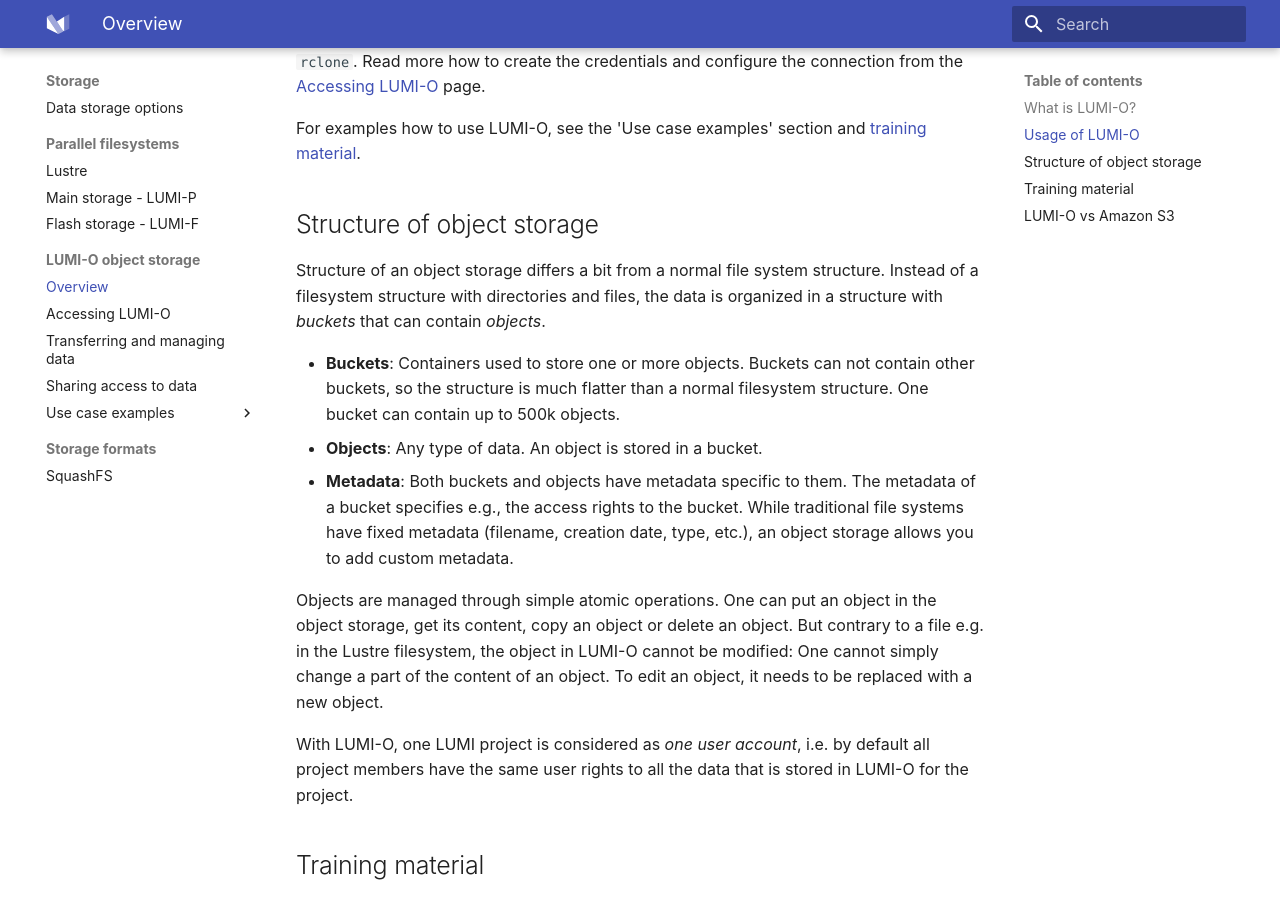
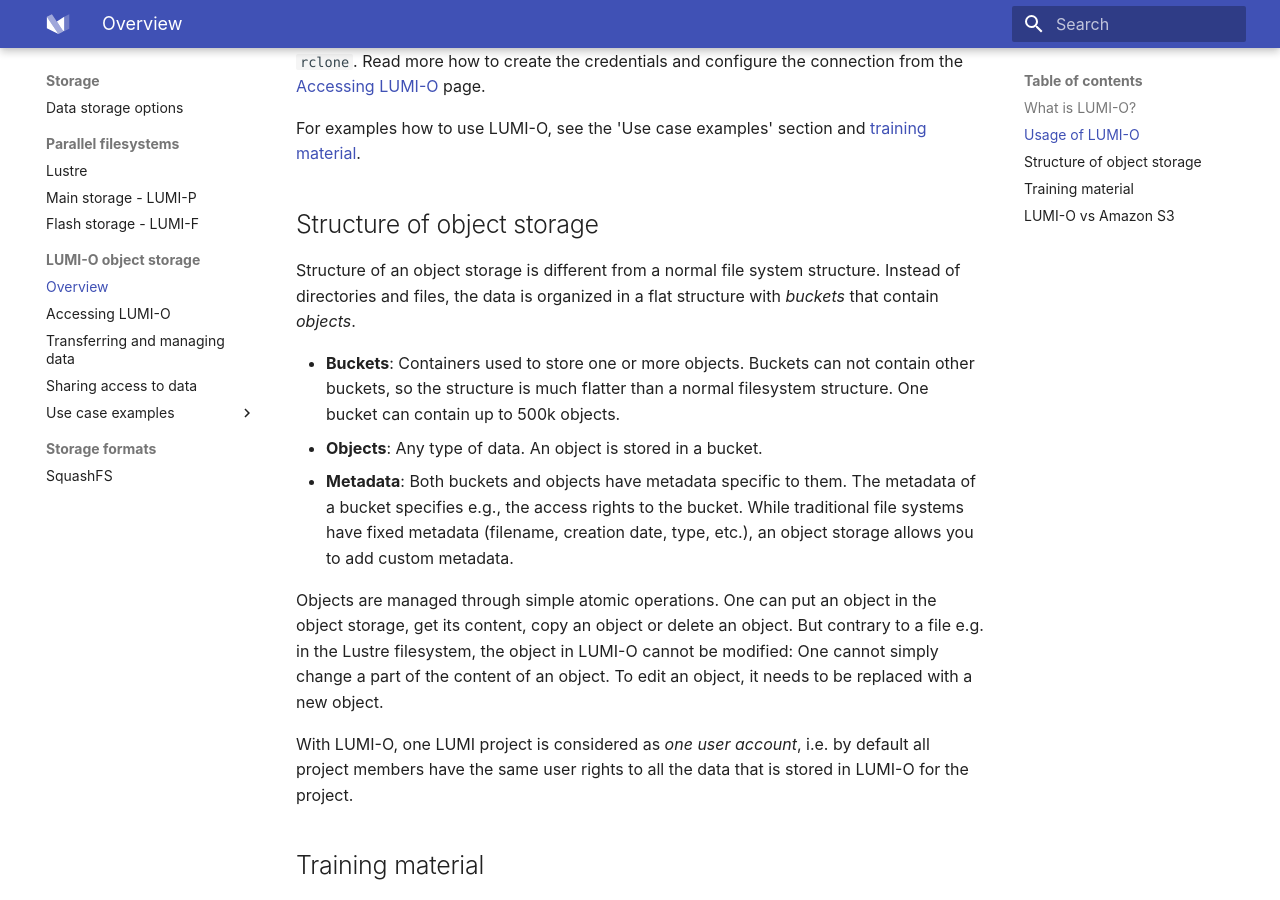
Before and after one commit to Lumi-supercomputer/lumi-userguide, an MkDocs documentation site: the page built from docs/storage/lumio/index.md, in a window 1280 px wide and 900 px high, scrolled down 994 px. Built offline with MkDocs 1.6.1 and Material for MkDocs 9.7.7, drawn with Linux system fonts in a browser that asks for light colours.

Commit message:
Update docs/storage/lumio/index.md
Co-authored-by: Maciej Szpindler <56594900+mszpindler@users.noreply.github.com>

```diff
--- a/docs/storage/lumio/index.md
+++ b/docs/storage/lumio/index.md
@@ -48,7 +48,7 @@
 
 ## Structure of object storage
 
-Structure of an object storage differs a bit from a normal file system structure. Instead of a filesystem structure with directories and files, the data is organized in a structure with *buckets* that can contain *objects*.
+Structure of an object storage is different from a normal file system structure. Instead of directories and files, the data is organized in a flat structure with *buckets* that contain *objects*.
 
 - **Buckets**: Containers used to store one or more objects. Buckets can not contain other buckets, so the structure is much flatter than a normal filesystem structure. One bucket can contain up to 500k objects.
 - **Objects**: Any type of data. An object is stored in a bucket.
```
